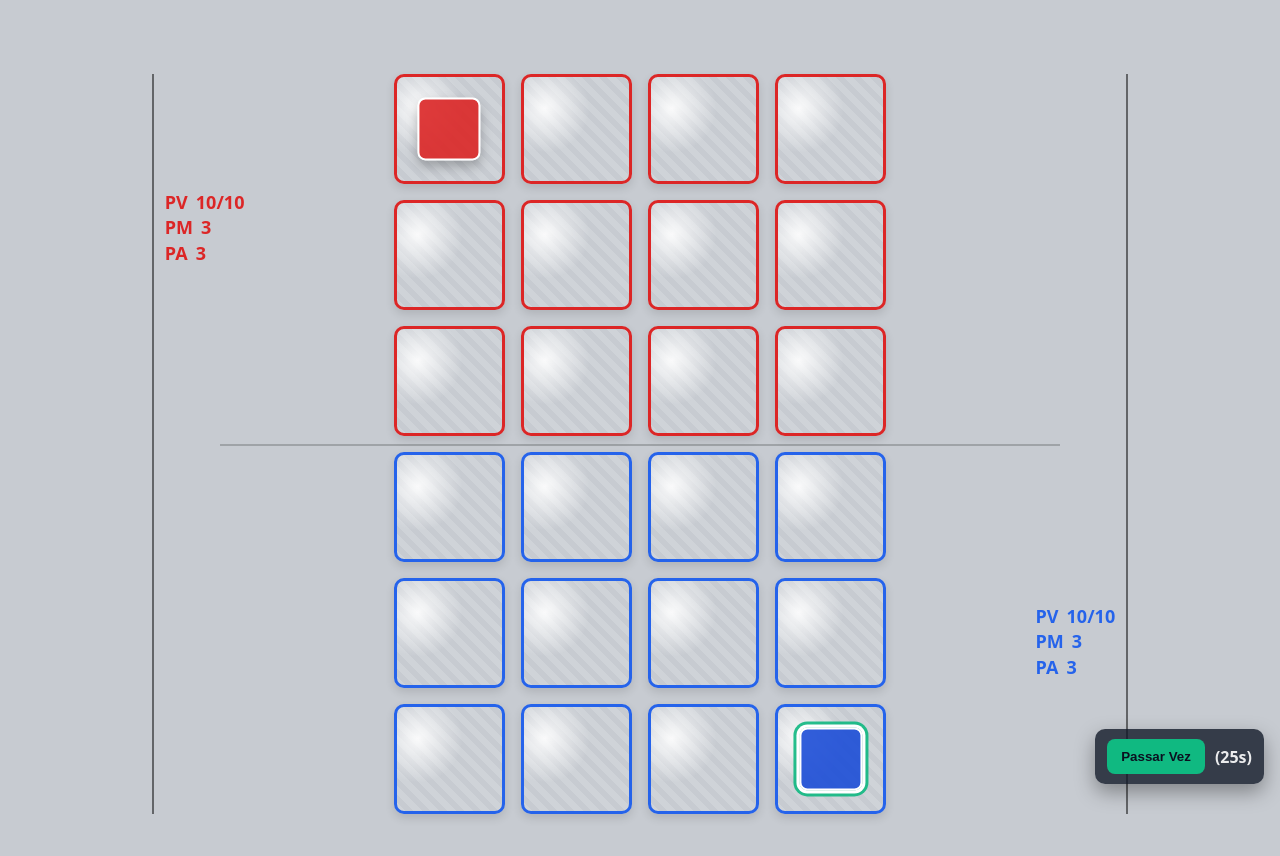
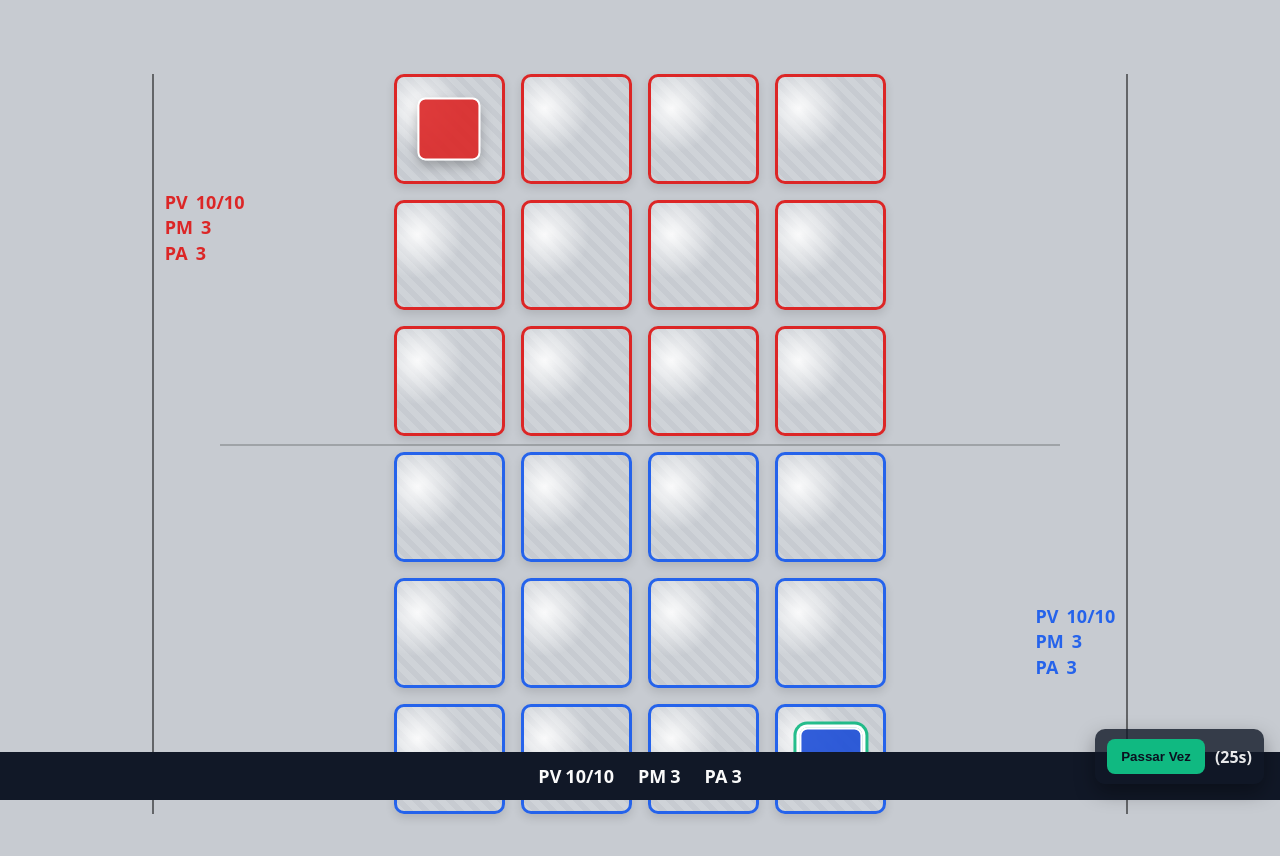
Before and after one commit to malgany/tabuleiro, a plain HTML site: page index.html in a window 1280 px wide. Drawn offline with Linux system fonts and the light colour scheme.

Commit message:
Add footer status bar with dynamic player stats

```diff
--- a/app.js
+++ b/app.js
@@ -101,6 +101,16 @@
     const grid = document.querySelector('.grid');
     if (!grid) return;
 
+    const pvBar = document.querySelector('.status-bar .pv');
+    const pmBar = document.querySelector('.status-bar .pm');
+    const paBar = document.querySelector('.status-bar .pa');
+
+    function updateStatusBar(state) {
+      if (pvBar) pvBar.textContent = `${state.pv}/10`;
+      if (pmBar) pmBar.textContent = `${state.pm}`;
+      if (paBar) paBar.textContent = `${state.pa}`;
+    }
+
     const cards = Array.from(grid.children);
     // Indexa as células e define data attributes
     cards.forEach((el, i) => {
@@ -148,6 +158,7 @@
     const getInactive = () => units[activeId === 'blue' ? 'red' : 'blue'];
 
     updateHudAll(units.blue, units.red);
+    updateStatusBar(getActive());
 
     // Cria o elemento da unidade
     function createUnitEl(id) {
@@ -231,6 +242,7 @@
       active.pos = { row: r, col: c };
       mountUnit(active);
       updateHudAll(units.blue, units.red);
+      updateStatusBar(getActive());
 
       // Atualiza destaque conforme PM restante
       showReachableFor(active);
@@ -289,6 +301,7 @@
       reflectActiveStyles();
       clearReachable();
       updateHudAll(units.blue, units.red);
+      updateStatusBar(getActive());
       startTurnTimer();
     }
 
@@ -297,6 +310,7 @@
     // Inicia o primeiro turno
     reflectActiveStyles();
     startTurnTimer();
+    updateStatusBar(getActive());
 
     console.log('[Tabuleiro] Unidades inicializadas', units);
   });
--- a/index.html
+++ b/index.html
@@ -70,6 +70,11 @@
         </div>
       </div>
     </div>
+    <footer class="status-bar">
+      <div class="status-item"><span class="label">PV</span><span class="value pv">10/10</span></div>
+      <div class="status-item"><span class="label">PM</span><span class="value pm">3</span></div>
+      <div class="status-item"><span class="label">PA</span><span class="value pa">3</span></div>
+    </footer>
     <script src="./app.js"></script>
   </body>
   </html>
--- a/style.css
+++ b/style.css
@@ -319,3 +319,34 @@ body {
 .card.face > .center::before {
   content: var(--pip);
 }
+
+/* Barra de status fixa no rodapé */
+.status-bar {
+  position: fixed;
+  left: 0;
+  bottom: 0;
+  width: 100%;
+  height: 48px;
+  background: var(--black);
+  color: var(--card);
+  display: flex;
+  justify-content: center;
+  align-items: center;
+  gap: 24px;
+  z-index: 10;
+}
+
+.status-bar .status-item {
+  display: flex;
+  gap: 4px;
+  font-weight: 700;
+  font-size: clamp(14px, 2vw, 18px);
+}
+
+.status-bar .label {
+  font-weight: 800;
+}
+
+.status-bar .value {
+  font-weight: 700;
+}
```
